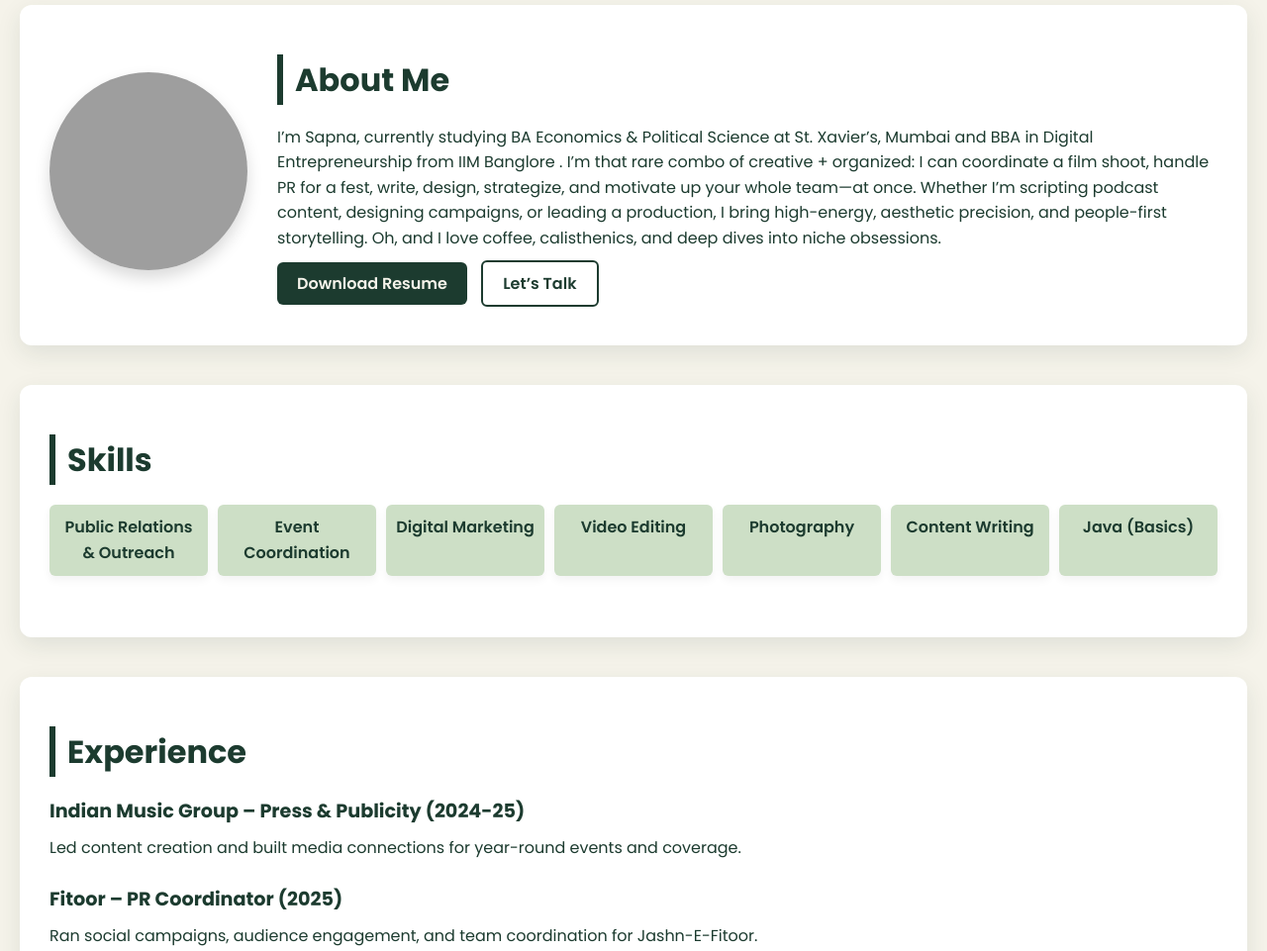
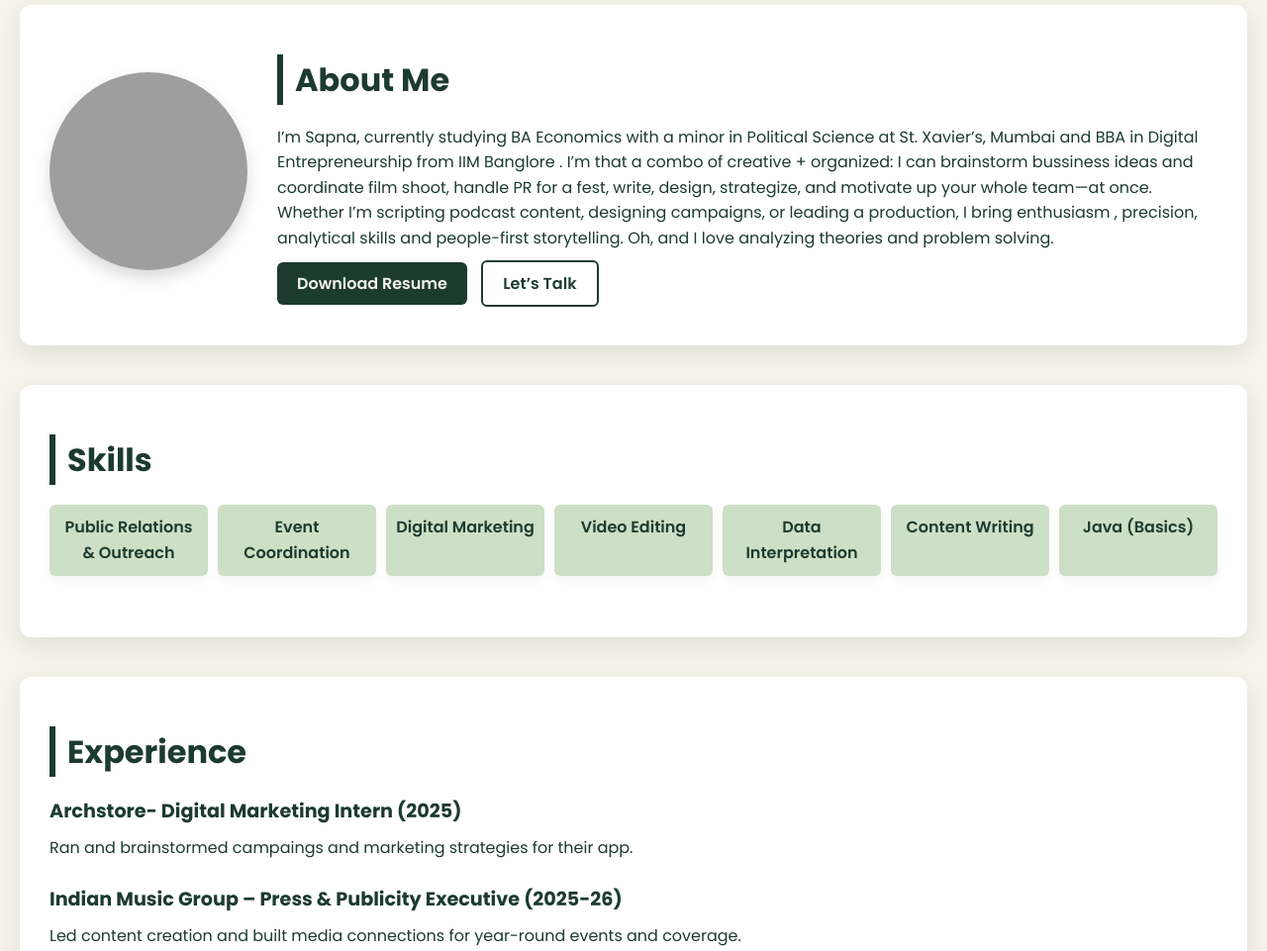
Before and after one commit to sapnamishrah/resume, a plain HTML site: page index.html in a window 1280 px wide. Shown: the part 220-1181 px from the top of the page at 99% size. Drawn offline with Linux system fonts and the light colour scheme; grey boxes are pictures that could not be loaded.

Commit message:
Update index.html

```diff
--- a/index.html
+++ b/index.html
@@ -28,7 +28,7 @@
       </div>
       <div class="about-text">
         <h2>About Me</h2>
-        <p>I’m Sapna, currently studying BA Economics & Political Science at St. Xavier’s, Mumbai and BBA in Digital Entrepreneurship from IIM Banglore . I’m that rare combo of creative + organized: I can coordinate a film shoot, handle PR for a fest, write, design, strategize, and motivate up your whole team—at once. Whether I’m scripting podcast content, designing campaigns, or leading a production, I bring high-energy, aesthetic precision, and people-first storytelling. Oh, and I love coffee, calisthenics, and deep dives into niche obsessions.</p>
+        <p>I’m Sapna, currently studying BA Economics with a minor in Political Science at St. Xavier’s, Mumbai and BBA in Digital Entrepreneurship from IIM Banglore . I’m that a combo of creative + organized: I can brainstorm bussiness ideas and coordinate  film shoot, handle PR for a fest, write, design, strategize, and motivate up your whole team—at once. Whether I’m scripting podcast content, designing campaigns, or leading a production, I bring enthusiasm ,  precision, analytical skills and people-first storytelling. Oh, and I love analyzing theories and problem solving.</p>
         <div class="about-buttons">
           <a href="Sapna_Mishra_Resume.pdf" class="btn" download>Download Resume</a>
           <a href="#contact" class="btn btn-outline">Let’s Talk</a>
@@ -44,7 +44,7 @@
       <li>Event Coordination</li>
       <li>Digital Marketing</li>
       <li>Video Editing</li>
-      <li>Photography</li>
+      <li>Data Interpretation</li>
       <li>Content Writing</li>
       <li>Java (Basics)</li>
     </ul>
@@ -52,8 +52,12 @@
 
   <section id="experience" class="fade-in">
     <h2>Experience</h2>
+   <div class="experience-item">
+      <h3>Archstore- Digital Marketing Intern (2025)</h3>
+      <p>Ran and brainstormed campaings and marketing strategies for their app.</p>
+    </div>
     <div class="experience-item">
-      <h3>Indian Music Group – Press & Publicity (2024-25)</h3>
+      <h3>Indian Music Group – Press & Publicity Executive (2025-26)</h3>
       <p>Led content creation and built media connections for year-round events and coverage.</p>
     </div>
     <div class="experience-item">
```
